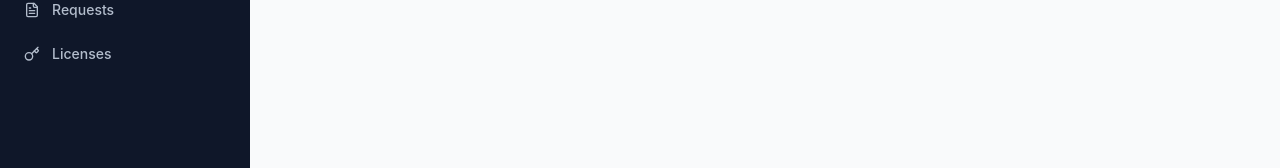
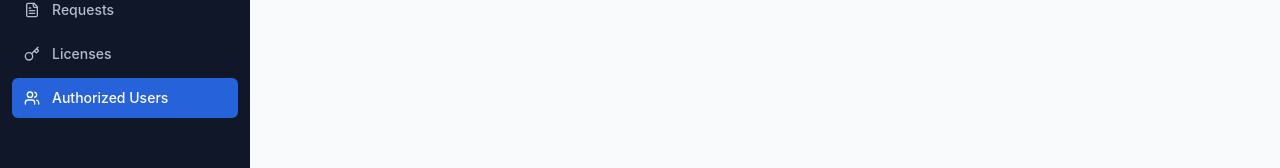
Before and after one commit to gowthamgg128-code/ets2-adminpannel, a React (Vite) app: page /authorized-users in a window 1280 px wide. Shown: the part 170-338 px from the top of the page. Built offline with nearby package versions, Linux system fonts and the light colour scheme; no server answers; sample sign-in values are in the browser's storage; the HTML template or start-up script is replaced by a standard one.

Commit message:
Update AdminSidebar.tsx

```diff
--- a/src/components/AdminSidebar.tsx
+++ b/src/components/AdminSidebar.tsx
@@ -1,11 +1,13 @@
 import { NavLink, useLocation } from "react-router-dom";
 import { LayoutDashboard, Package, FileText, Key } from "lucide-react";
+import { LayoutDashboard, Package, FileText, Key, Users } from "lucide-react";
 
 const navItems = [
   { label: "Dashboard", path: "/dashboard", icon: LayoutDashboard },
   { label: "Mods", path: "/mods", icon: Package },
   { label: "Requests", path: "/requests", icon: FileText },
   { label: "Licenses", path: "/licenses", icon: Key },
+  { label: "Authorized Users", path: "/authorized-users", icon: Users },
 ];
 
 const AdminSidebar = () => {
```
